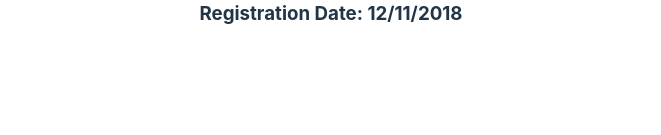
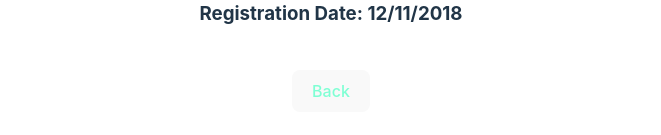
Before and after one commit to jddubbya/VoterAppMain, a React (Vite) app: page /1 in a window 1280 px wide. Shown: the part 379-514 px from the top of the page, without its empty margins (309-970 px from the left). Built offline with nearby package versions, Linux system fonts and the light colour scheme.

Commit message:
added back button to single voter display page

```diff
--- a/src/Components/Search.jsx
+++ b/src/Components/Search.jsx
@@ -2,7 +2,6 @@ const Search = ({setFirstName, setLastName, firstName, lastName}) => {
 
   const submitHandler = (e) => {
     e.preventDefault();
-    console.log("Submitted")
   }
 
   return (
--- a/src/Pages/SingleResult.jsx
+++ b/src/Pages/SingleResult.jsx
@@ -1,4 +1,4 @@
-import { useParams } from "react-router-dom"
+import { useParams, Link } from "react-router-dom"
 
 const SingleResult = ({mockData}) => {
 
@@ -14,6 +14,7 @@ const SingleResult = ({mockData}) => {
           <h3>Address: {mockName.Address}</h3><br></br>
           <h3>Voter Status: {mockName.VoterStatus}</h3><br></br>
           <h3>Registration Date: {mockName.RegistrationDate}</h3><br></br>
+          <button><Link to="/">Back</Link></button>
           </>
         )
       }
```
